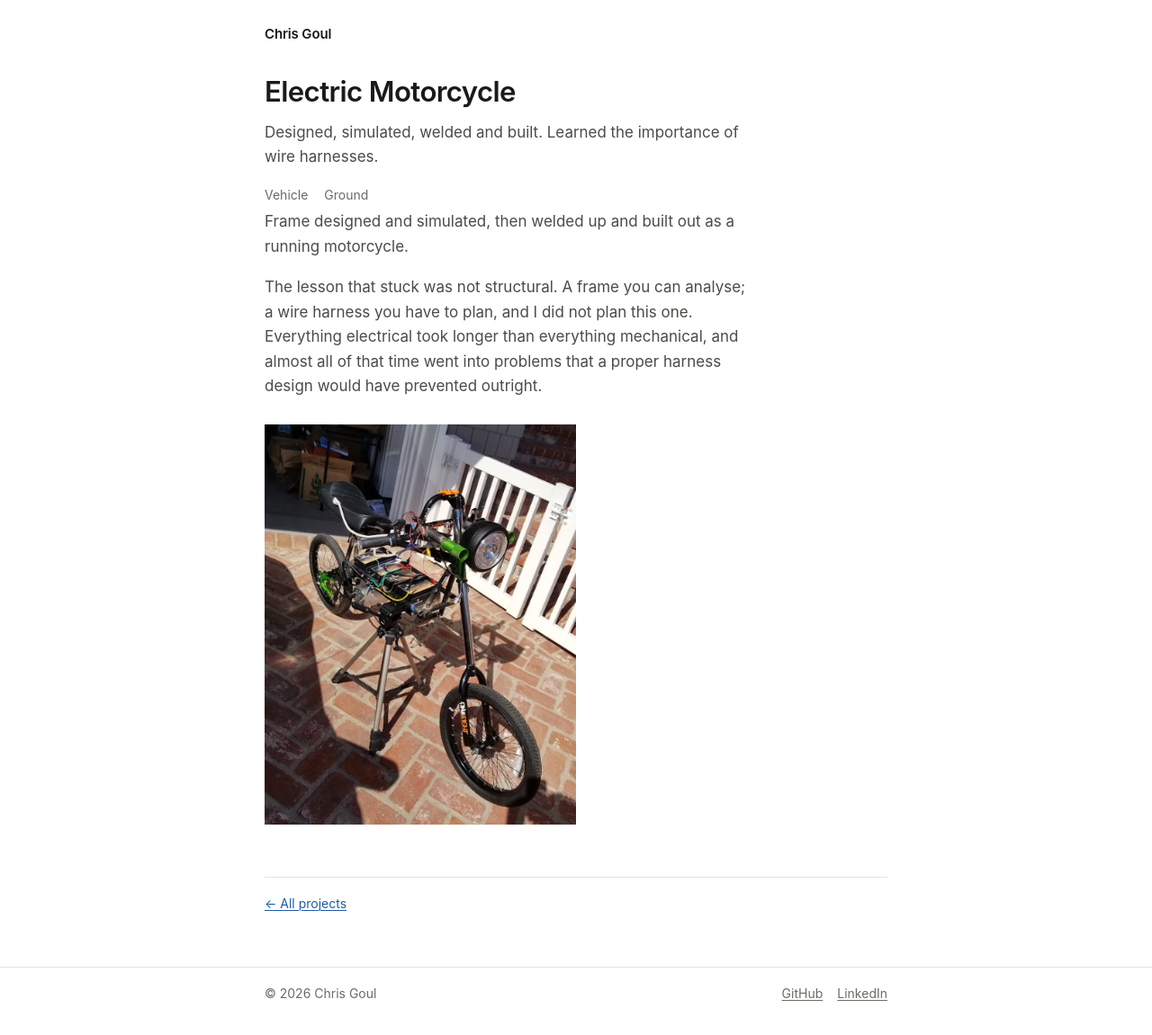
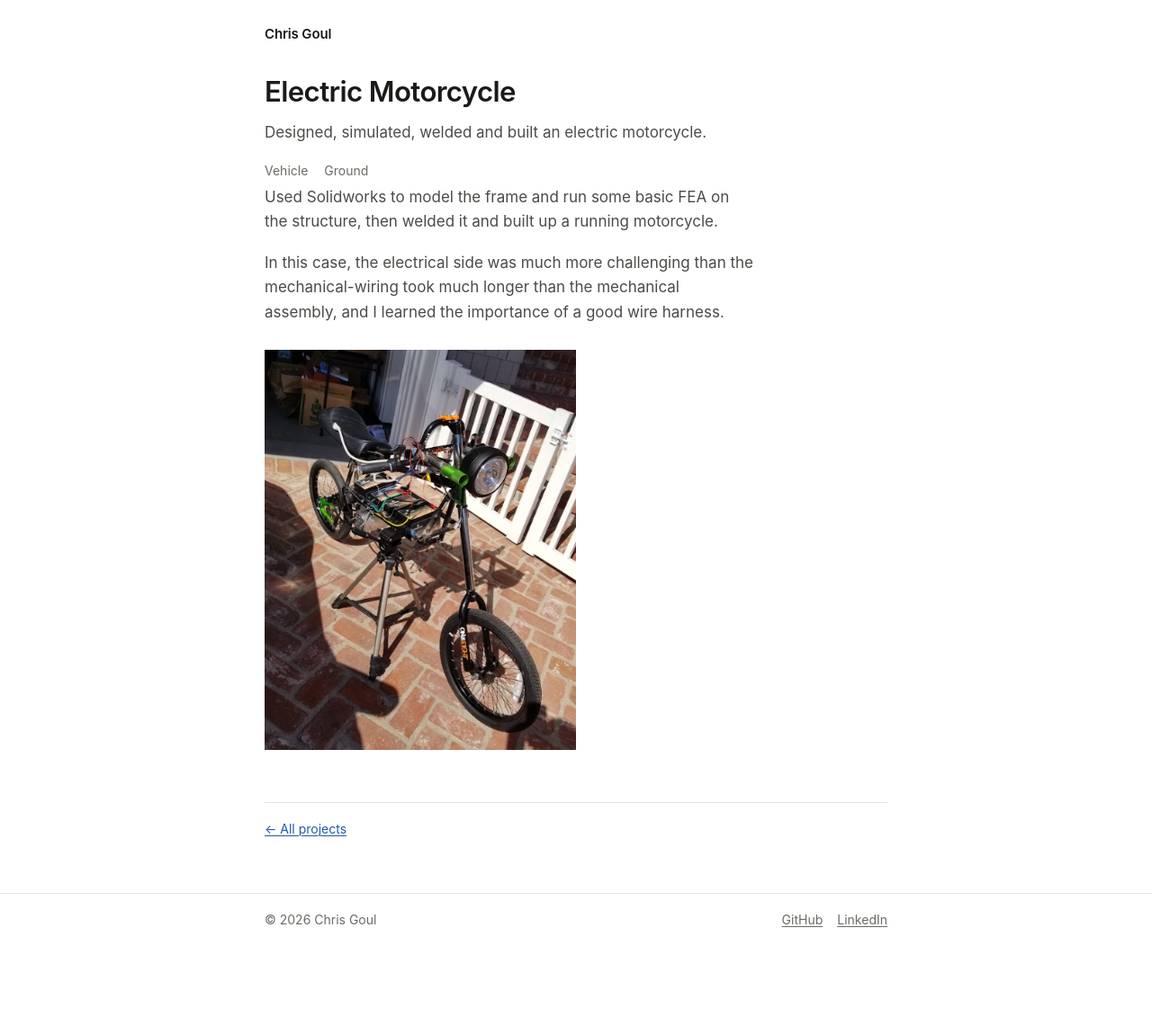
Before and after one commit to ChrisGoul/Portfolio, a Jekyll site: the page built from _projects/electric-motorcycle.md, in a window 1280 px wide. Shown: the whole page at 90% size. Built offline with Jekyll 4.4.1, drawn with Linux system fonts in a browser that asks for light colours; after the commit the page ends 1068 px from its top, so only the background shows below that.

Commit message:
Updating project text

```diff
--- a/_projects/electric-motorcycle.md
+++ b/_projects/electric-motorcycle.md
@@ -2,19 +2,15 @@
 title: Electric Motorcycle
 order: 7
 lede: >-
-  Designed, simulated, welded and built. Learned the importance of wire
-  harnesses.
+  Designed, simulated, welded and built an electric motorcycle.
 description: A from-scratch electric motorcycle — frame design, simulation, fabrication.
 meta: ["Vehicle", "Ground"]
 ---
 
-Frame designed and simulated, then welded up and built out as a running
-motorcycle.
+Used Solidworks to model the frame and run some basic FEA on the structure, then welded it and built up a running motorcycle.
 
-The lesson that stuck was not structural. A frame you can analyse; a wire
-harness you have to plan, and I did not plan this one. Everything electrical
-took longer than everything mechanical, and almost all of that time went into
-problems that a proper harness design would have prevented outright.
+In this case, the electrical side was much more challenging than the mechanical-wiring
+took much longer than the mechanical assembly, and I learned the importance of a good wire harness.
 
 <figure class="full">
 <img src="{{ '/assets/motorcycle.png' | relative_url }}" alt="Electric motorcycle" loading="lazy">
```
Also changed, not shown: _projects/hpht-cubic-press.md (+14 -26 lines), _projects/pneumatic-weight-machine.md (+12 -12 lines), _projects/seaweed-harvester.md (+4 -3 lines).
